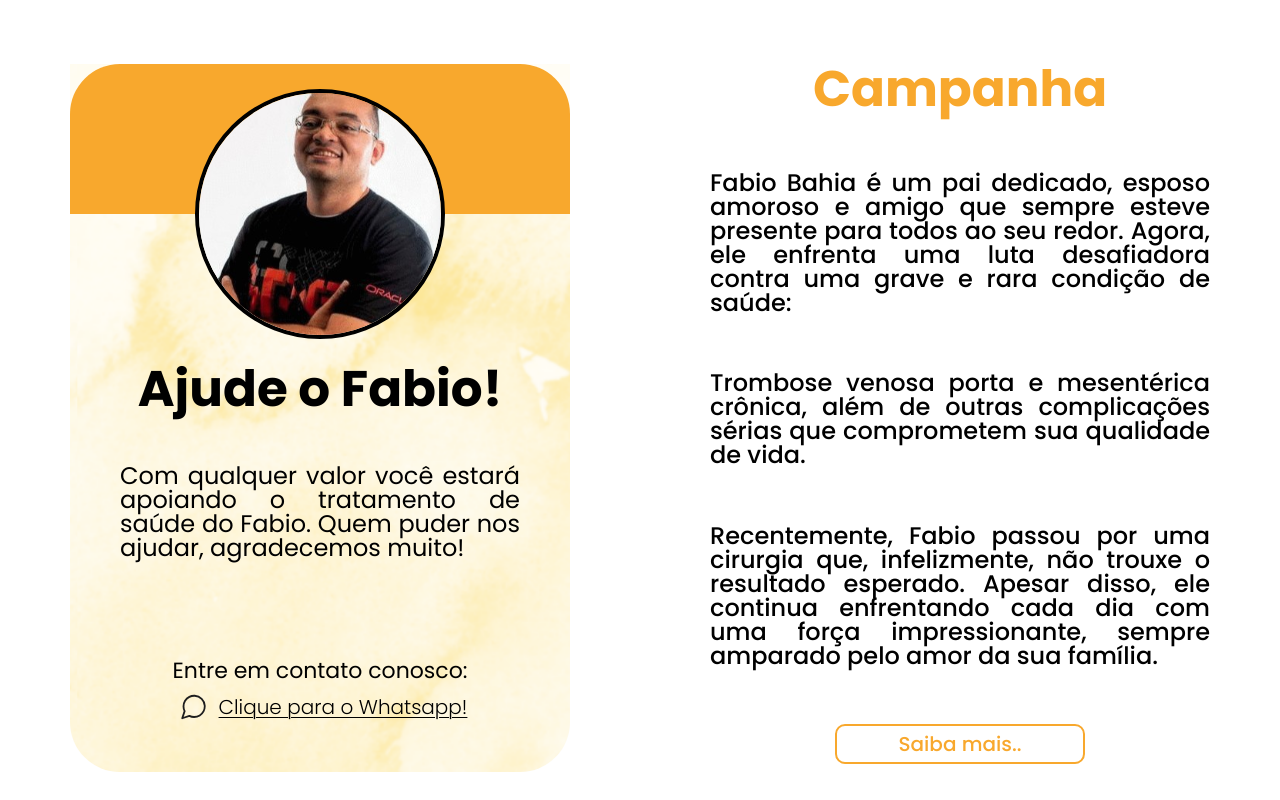
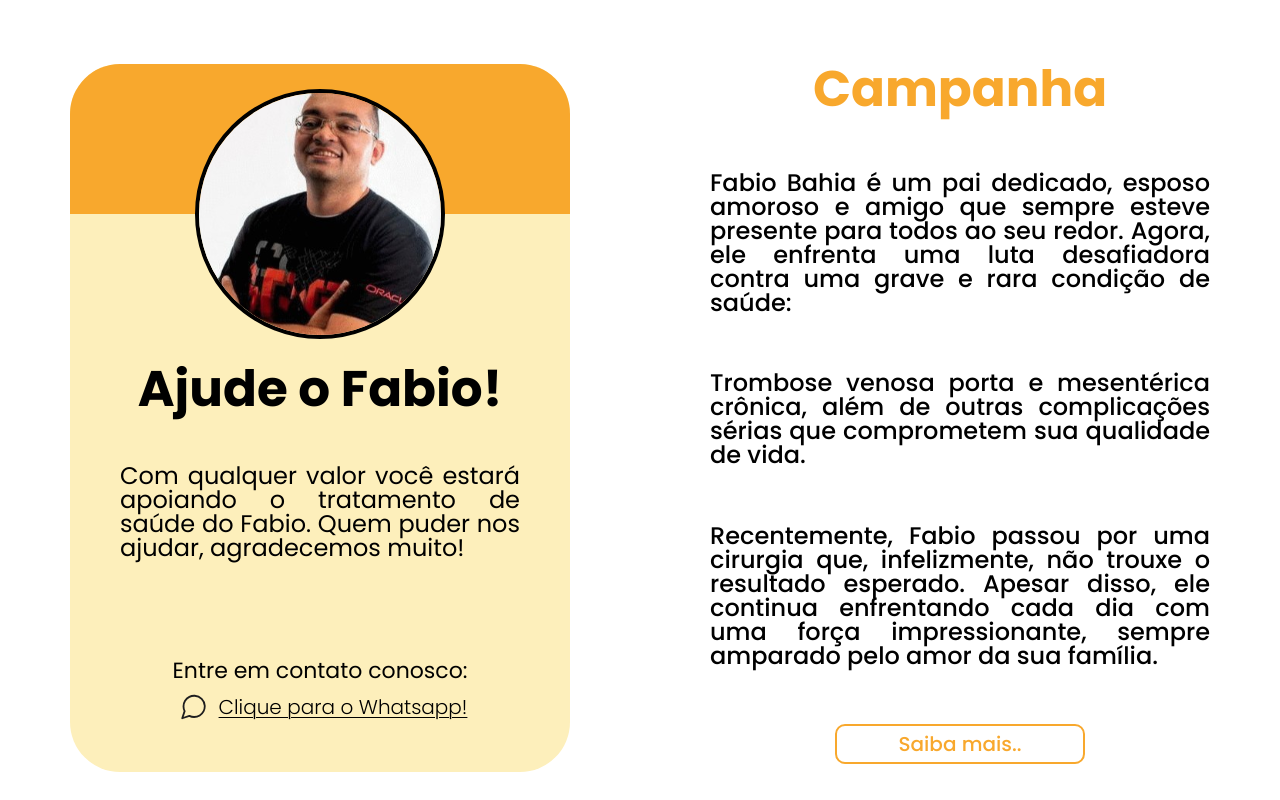
Before and after one commit to kbruneto/lp-fabio-bahia, a React (Vite) app: page / in a window 1280 px wide. Shown: the top 800 px of the page. Built offline with nearby package versions, Linux system fonts and the light colour scheme.

Commit message:
feat: alteread background profile

```diff
--- a/src/components/profile/styles.js
+++ b/src/components/profile/styles.js
@@ -7,9 +7,9 @@ export const ContainerMain = styled.div`
   display: flex;
   flex-direction: column;
   align-items: center;
-  border-radius: 0px 0px 50px 50px;
+  border-radius: 50px 50px 50px 50px;
 
-  background-image: url(/src/assets/backgroundprofileimg.png);
+  background-color: #fdefbb;
   background-size: cover;
   background-position: center;
   background-repeat: no-repeat;
```
